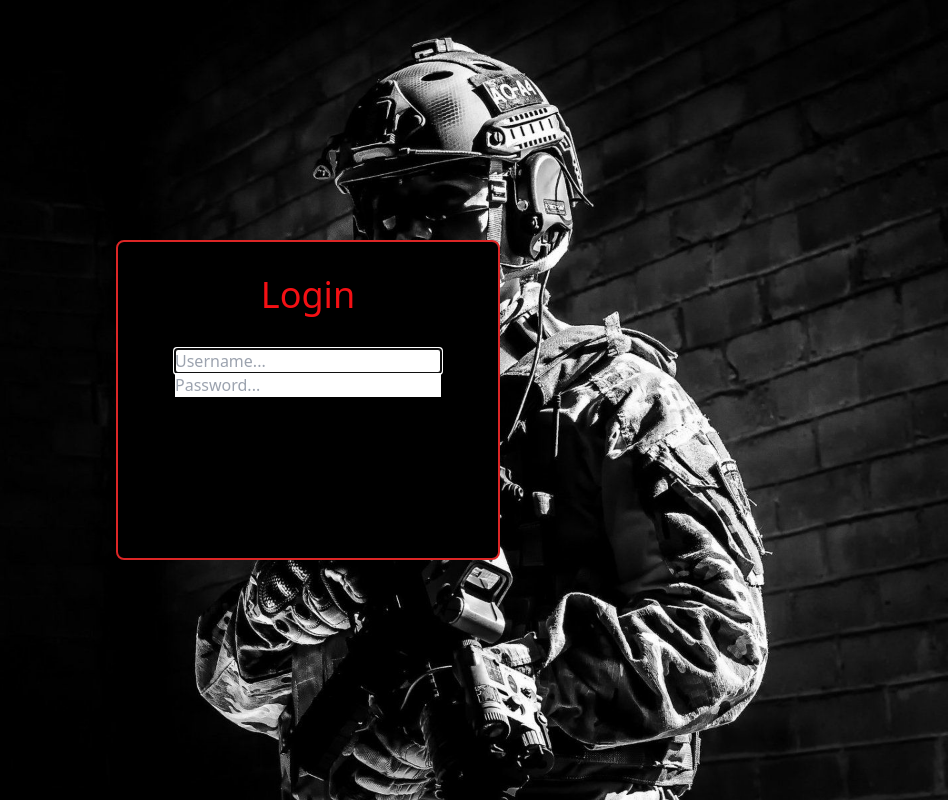
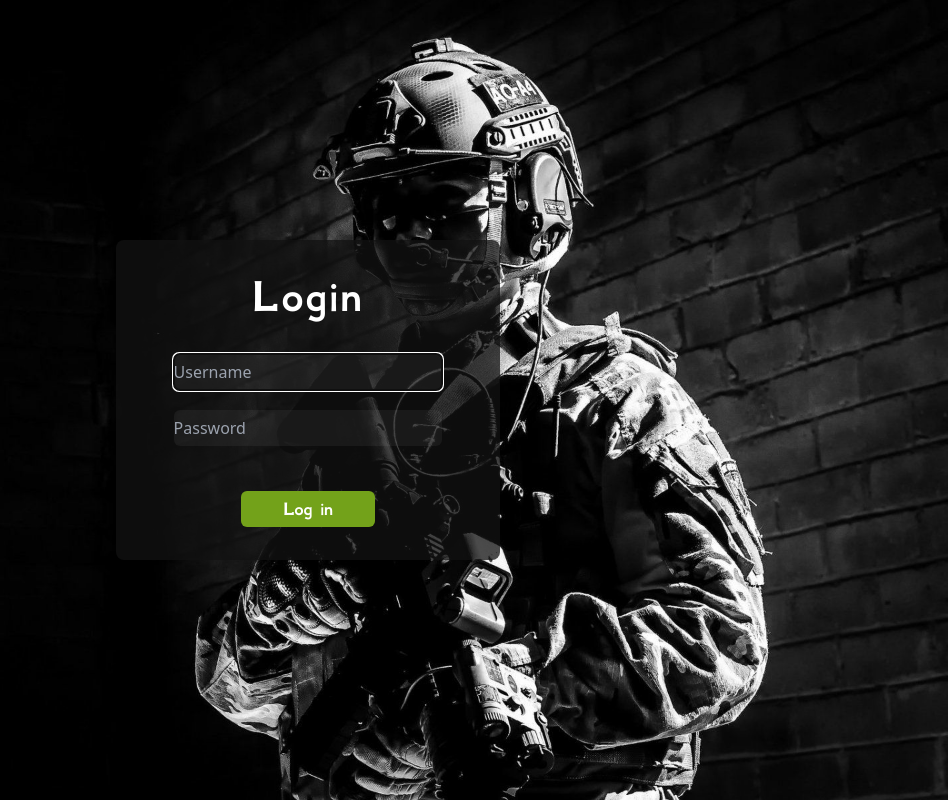
Before and after one commit to Georgi1102/battlezone_bazaar, a React (Create React App) app in the folder client/battle_zone/: page /login in a window 1280 px wide. Shown: the whole page, without its empty margins (332-1280 px from the left). Built offline with nearby package versions, Linux system fonts and the light colour scheme.

Commit message:
Redesign Login page

```diff
--- a/client/battle_zone/src/pages/Login.jsx
+++ b/client/battle_zone/src/pages/Login.jsx
@@ -4,14 +4,19 @@ import "../style.css";
 export default function Login() {
     return (
         <div className="w-full h-full flex justify-center items-center">
-            <div className="w-[30vw] h-[40vh] bg-black border-2 border-red-600 rounded-lg flex flex-col justify-evenly" >
-                <div className="text-red text-4xl flex justify-center ">
+            <div className="w-[30vw] h-[40vh] bg-dark-gray rounded-lg flex flex-col justify-evenly" >
+                <h1 className="text-white tracking-wider font-default-bold text-5xl flex justify-center ">
                     Login
+                </h1>
+                <form className="h-50 space-y-5 flex flex-col items-center">
+                    <input className="w-[70%] rounded-md py-1.5 bg-white-transparent text-white" placeholder="Username" maxLength={64} autoFocus={true}></input>
+                    <input className="w-[70%] rounded-md py-1.5 bg-white-transparent text-white" placeholder="Password" maxLength={64} type="password"></input>
+                </form>
+                <div className="flex flex-col items-center">
+                    <button className=" w-[35%] rounded-md text-white text-xl font-default-bold bg-green py-1 mt-3 flex justify-center">
+                        Log in
+                    </button>
                 </div>
-                <form className="h-44 flex flex-col items-center">
-                    <input className="w-[70%]" placeholder="Username..." maxLength={64} autoFocus={true}></input>
-                    <input className="w-[70%]" placeholder="Password..." maxLength={64} type="password"></input>
-                </form>
             </div>
         </div>
     );
--- a/client/battle_zone/src/tailwind.css
+++ b/client/battle_zone/src/tailwind.css
@@ -46,6 +46,18 @@
 /* Custom Colors */
 .bg-black{
   background-color: #000000;
+}
+
+.bg-dark-gray{
+  background-color: rgb(18, 18, 18, 0.75);
+}
+
+.bg-white-transparent{
+  background-color: rgba(255, 255, 255, 0.05);
+}
+
+.bg-green{
+  background-color: rgba(115, 162, 26);
 }
 
 .text-red{
```
